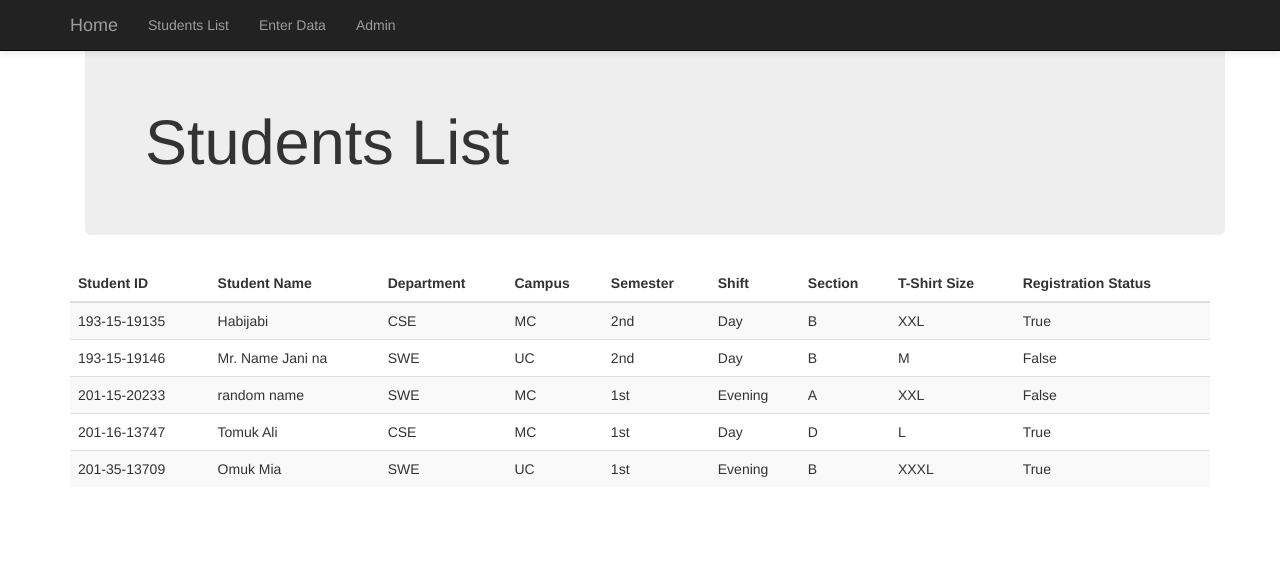
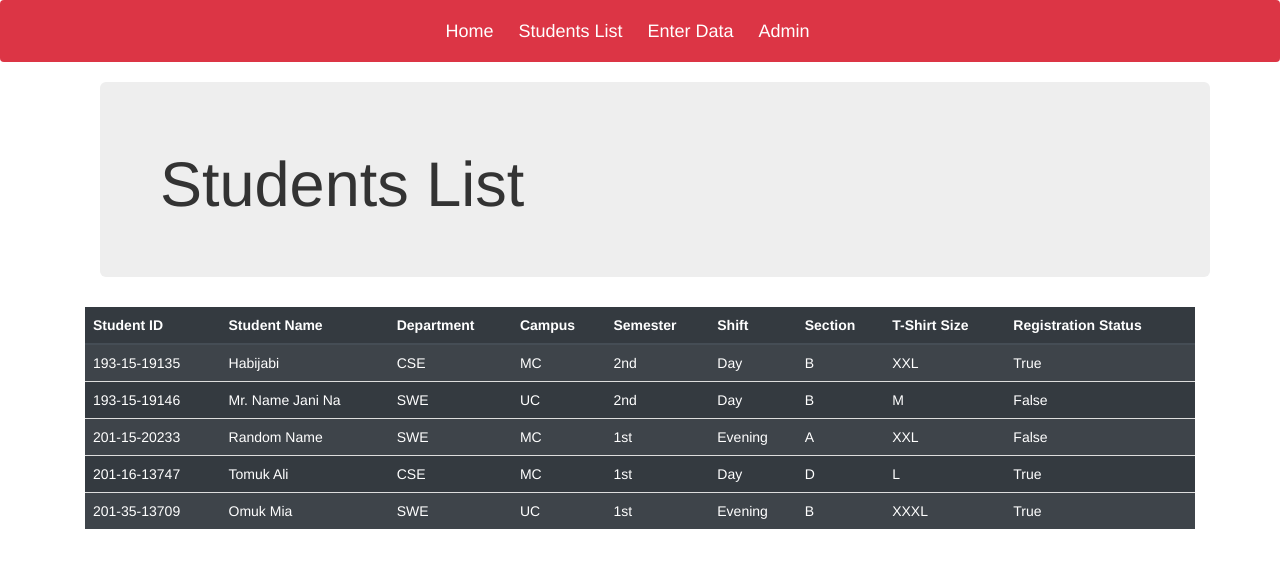
Before and after one commit to smhimran/SmartTOPC, a Django app: page /Registration/students/ in a window 1280 px wide. Shown: the top 568 px of the page. Run offline with Django 3.2, Linux system fonts and the light colour scheme; data comes from the database, SQL or seed files in the repository; both versions use the stored data as it was after the commit; some libraries are stand-ins or nearby versions.

Commit message:
Updated navber and views

```diff
--- a/templates/Registration/base.html
+++ b/templates/Registration/base.html
@@ -3,32 +3,32 @@
 <html lang="en" dir="ltr">
   <head>
     <meta charset="utf-8">
-    <style media="screen">
-      body { padding-top: 40px; }
-    </style>
      <meta name="viewport" content="width=device-width, initial-scale=1.0">
     <title></title>
     <meta name="viewport" content="width=device-width, initial-scale=1">
+    <script src="https://ajax.googleapis.com/ajax/libs/jquery/4.4.1/jquery.min.js"></script>
+    <script src="https://ajax.googleapis.com/ajax/libs/jquery/3.4.1/jquery.min.js"></script>
+    <link rel="stylesheet" href="https://maxcdn.bootstrapcdn.com/bootstrap/4.4.1/css/bootstrap.min.css">
     <link rel="stylesheet" href="https://maxcdn.bootstrapcdn.com/bootstrap/3.4.1/css/bootstrap.min.css">
+    <script src="https://maxcdn.bootstrapcdn.com/bootstrap/4.4.1/js/bootstrap.min.js"></script>
 
     <script src="https://ajax.googleapis.com/ajax/libs/jquery/3.4.1/jquery.min.js"></script>
     <script src="https://maxcdn.bootstrapcdn.com/bootstrap/3.4.1/js/bootstrap.min.js"></script>
   </head>
   <body>
 
-    <nav class="navbar navbar-fixed-top navbar-inverse"
-         style="box-shadow: 0px 1px 8px rgba(0, 0, 0, 0.12);">
+    <nav class="navbar navbar-expand-sm  bg-danger sticky-top navbar-dark">
       <div class="container">
         <ul class='nav navbar-nav'>
           <li><a class="navbar-brand" href="{% url 'home' %}">Home</a></li>
-          <li><a class="navbar-link" href="{% url 'registration:list' %}">Students List</a></li>
-          <li><a class="navbar-link" href="{% url 'registration:form' %}">Enter Data</a></li>
-          <li><a class="navbar-link" href="admin">Admin</a></li>
+          <li><a class="navbar-brand" href="{% url 'registration:list' %}">Students List</a></li>
+          <li><a class="navbar-brand" href="{% url 'registration:form' %}">Enter Data</a></li>
+          <li><a class="navbar-brand" href="admin">Admin</a></li>
         </ul>
       </div>
     </nav>
 
-    <div class="container">
+    <div class="container-md">
 
       {% block body_block %}
       <!-- Anything outside this will be inherited -->
--- a/templates/Registration/form_page.html
+++ b/templates/Registration/form_page.html
@@ -7,8 +7,11 @@
         <h1>Insert Student Info</h1>
       </div>
       <form method="post">
-          {{ form.as_p }}
+
           {% csrf_token %}
+          <table class="table table-dark table-striped table-hover">
+            {{ form.as_table }}
+          </table>
           <input type="submit" class="btn btn-primary" value='submit'>
       </form>
     </div>
```
Also changed, not shown: templates/Registration/list.html (+12 -12 lines), db.sqlite3.
